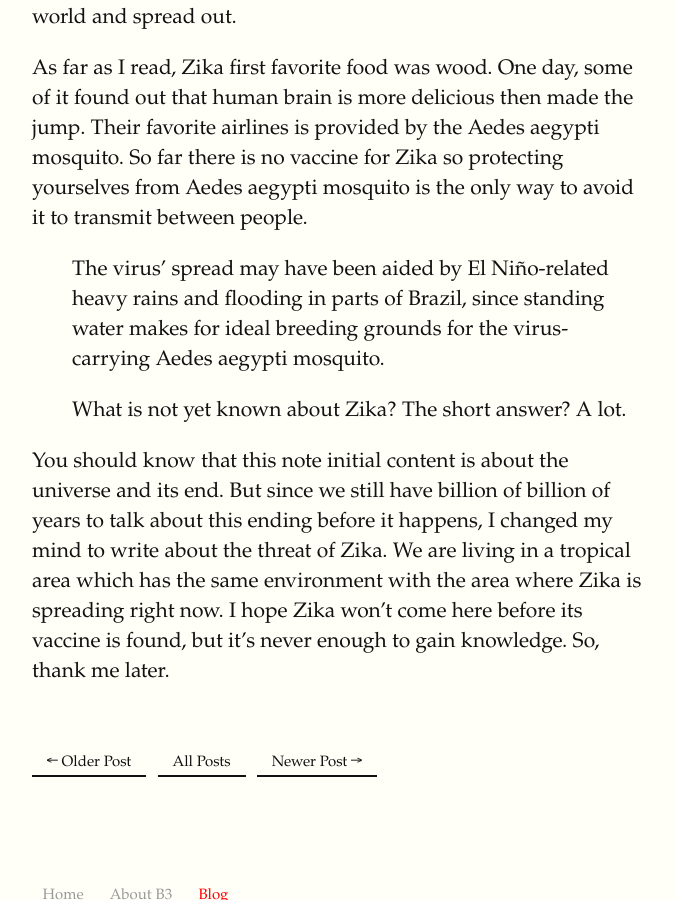
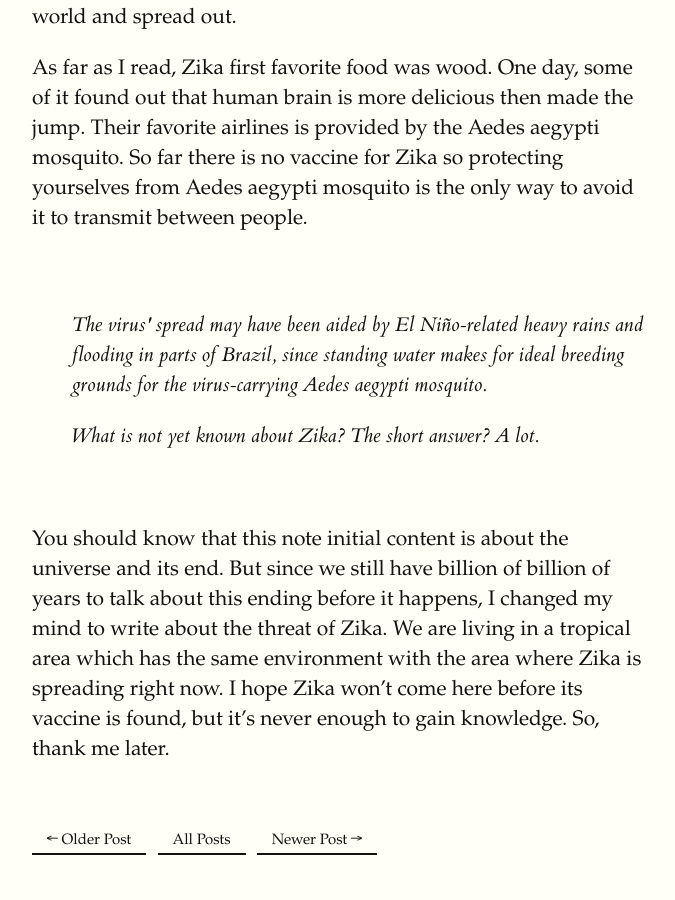
Before and after one commit to kazu2012/ducban.github.io, a Jekyll site: the page built from _posts/2016-02-03-the-bad-news.md, in a window 1280 px wide and 900 px high, scrolled down 922 px. Shown: the whole window, without its empty margins (128-803 px from the left). Built offline with Jekyll 4.4.1, drawn with Linux system fonts in a browser that asks for light colours; some web fonts are replaced.

Commit message:
update post to match new style guide

```diff
--- a/_posts/2016-02-03-the-bad-news.md
+++ b/_posts/2016-02-03-the-bad-news.md
@@ -17,8 +17,11 @@ The blockquote above is one of the important part of the article. You should at
 
 As far as I read, Zika first favorite food was wood. One day, some of it found out that human brain is more delicious then made the jump. Their favorite airlines is provided by the Aedes aegypti mosquito. So far there is no vaccine for Zika so protecting yourselves from Aedes aegypti mosquito is the only way to avoid it to transmit between people.
 
-> The virus' spread may have been aided by El Niño-related heavy rains and flooding in parts of Brazil, since standing water makes for ideal breeding grounds for the virus-carrying Aedes aegypti mosquito.
-
-> What is not yet known about Zika? The short answer? A lot.
+<div class="epigraph">
+	<blockquote>
+		<p>The virus' spread may have been aided by El Niño-related heavy rains and flooding in parts of Brazil, since standing water makes for ideal breeding grounds for the virus-carrying Aedes aegypti mosquito.</p>
+		<p>What is not yet known about Zika? The short answer? A lot.</p>
+	</blockquote>
+</div>
 
 You should know that this note initial content is about the universe and its end. But since we still have billion of billion of years to talk about this ending before it happens, I changed my mind to write about the threat of Zika. We are living in a tropical area which has the same environment with the area where Zika is spreading right now. I hope Zika won't come here before its vaccine is found, but it's never enough to gain knowledge. So, thank me later.
```
